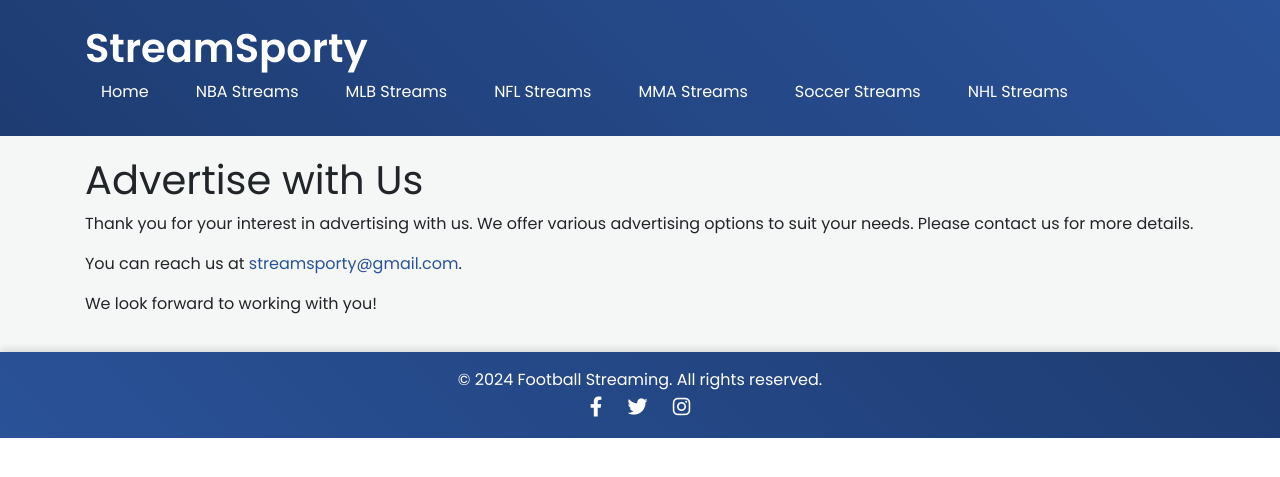
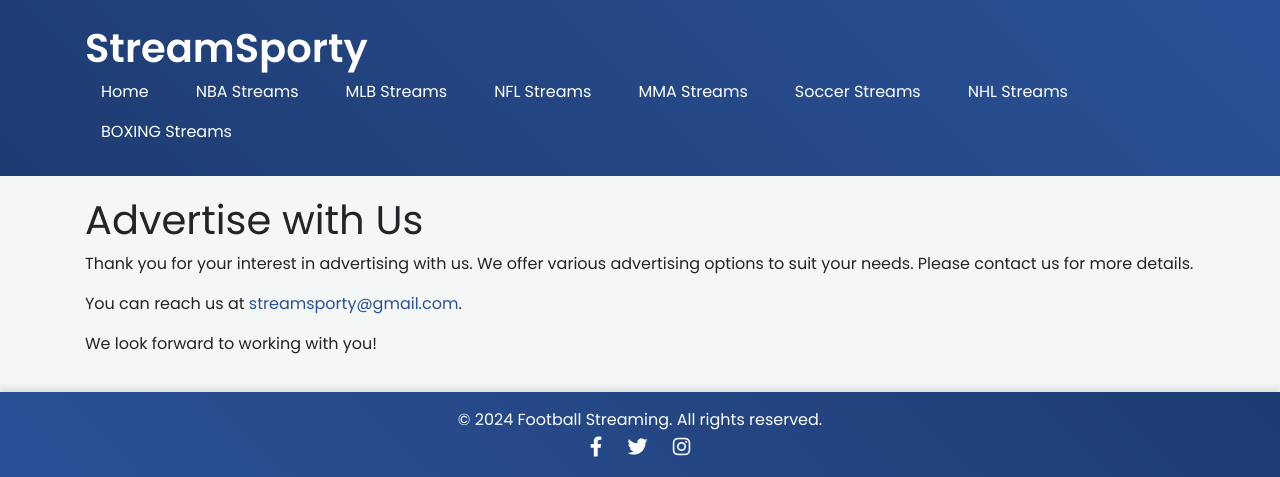
Before and after one commit to kepo402/FootballStreamingLive, a Django app: page /advertise/ in a window 1280 px wide. Shown: the top 477 px of the page. Run offline with Django 5.2, Linux system fonts and the light colour scheme; some libraries are stand-ins or nearby versions.

Commit message:
new commit

```diff
--- a/templates/base.html
+++ b/templates/base.html
@@ -123,6 +123,7 @@
                     <li class="nav-item"><a class="nav-link {% if current_game_type == 'mma' %}active{% endif %}" href="{% url 'match_list_by_sport' 'mma' %}">MMA Streams</a></li>
                     <li class="nav-item"><a class="nav-link {% if current_game_type == 'soccer' %}active{% endif %}" href="{% url 'match_list_by_sport' 'soccer' %}">Soccer Streams</a></li>
                     <li class="nav-item"><a class="nav-link {% if current_game_type == 'nhl' %}active{% endif %}" href="{% url 'match_list_by_sport' 'nhl' %}">NHL Streams</a></li>
+                    <li class="nav-item"><a class="nav-link {% if current_game_type == 'nhl' %}active{% endif %}" href="{% url 'match_list_by_sport' 'boxing' %}">BOXING Streams</a></li>
                 </ul>
             </nav>
         </div>
```
